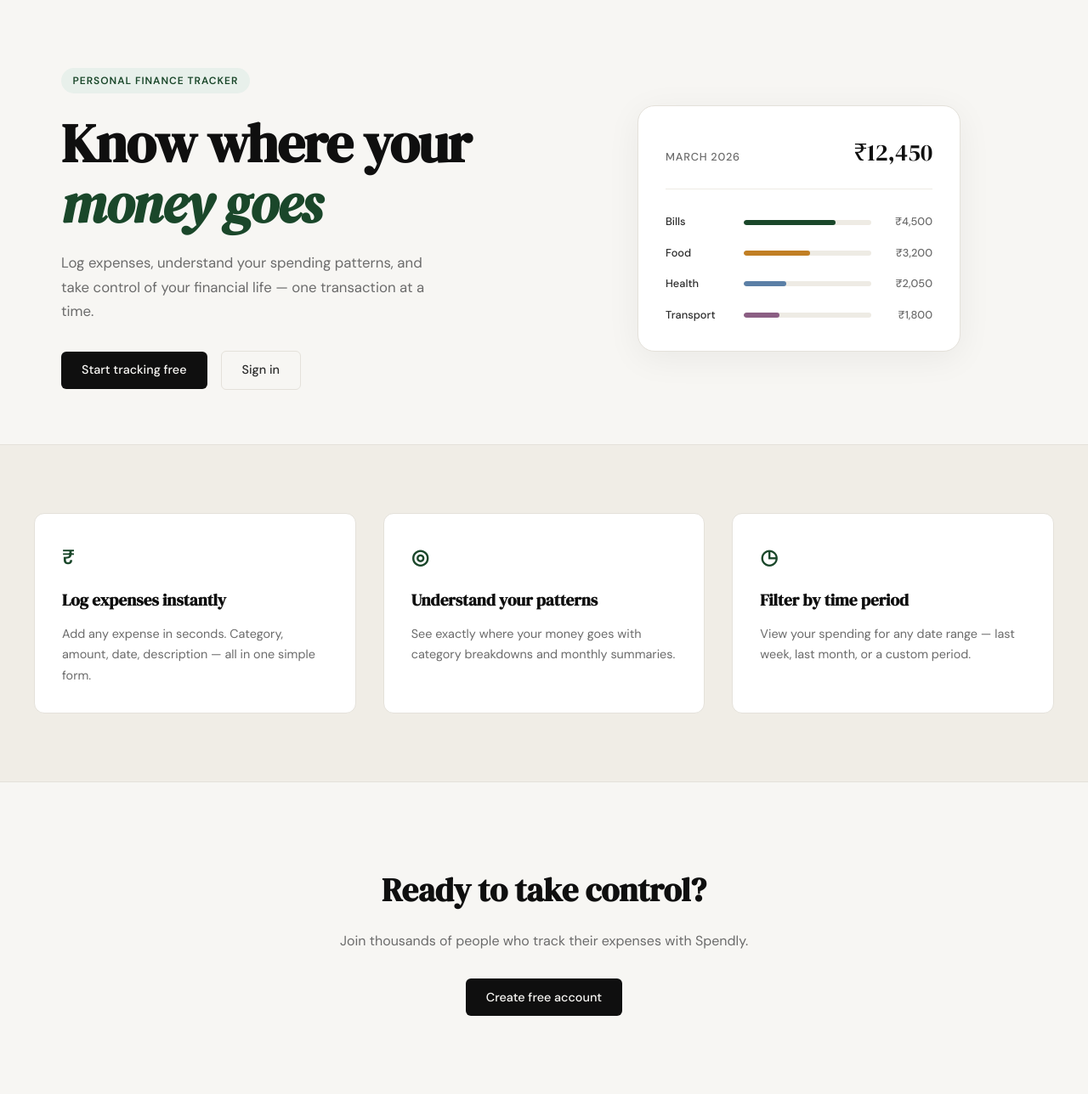
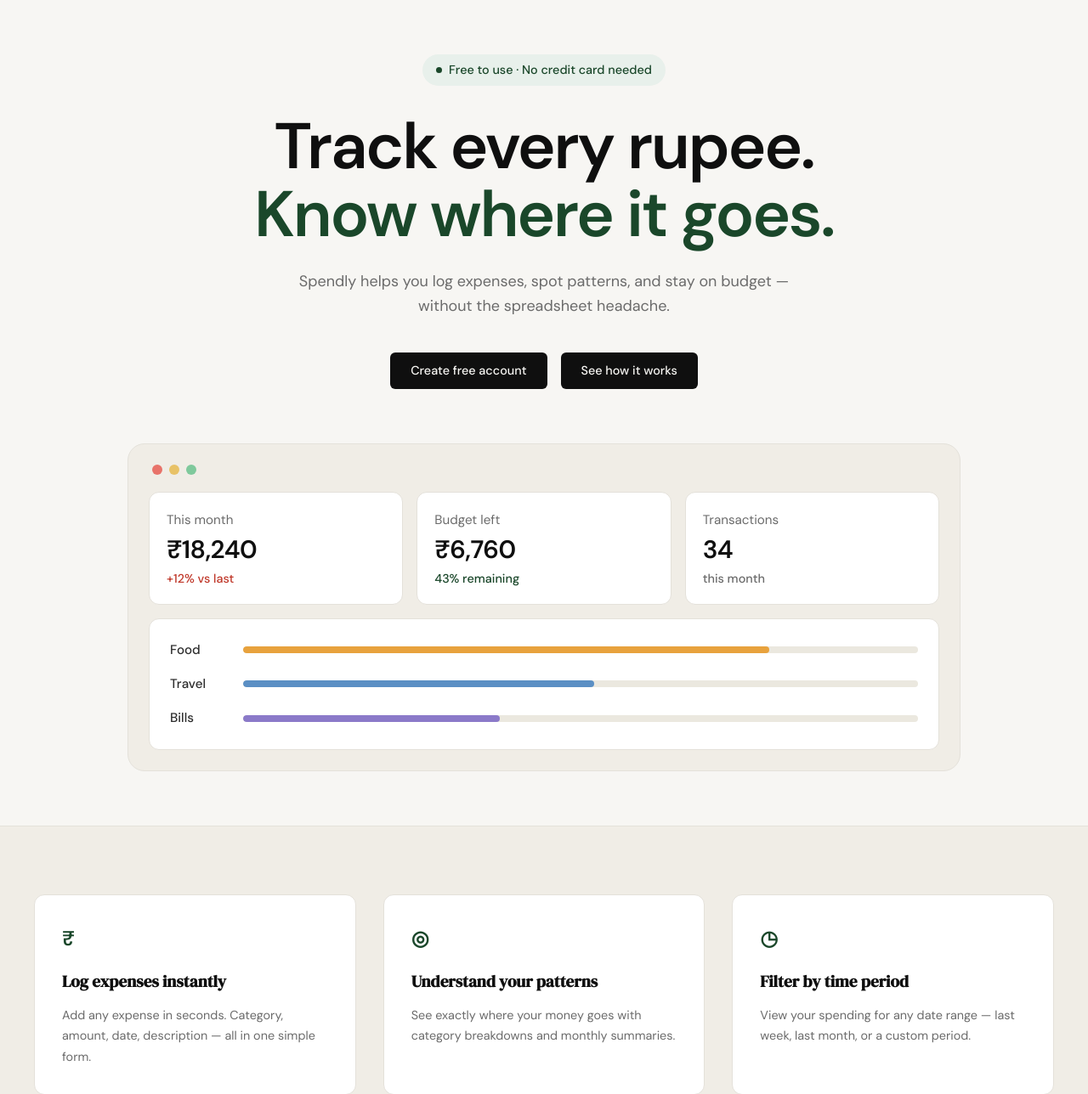
Before and after one commit to mohitmanchanda91/ExpenseTracker, a Flask app: page / in a window 1280 px wide. Shown: the part 61-1349 px from the top of the page at 85% size. Run offline with Flask 3, Linux system fonts and the light colour scheme.

Commit message:
landing: add youtube modal on see how it works click

```diff
--- a/static/css/style.css
+++ b/static/css/style.css
@@ -133,137 +133,193 @@ a { color: inherit; text-decoration: none; }
 /* ------------------------------------------------------------------ */
 
 .hero {
-    padding: 5rem 2rem 4rem;
-    display: grid;
-    grid-template-columns: 1fr 1fr;
-    gap: 4rem;
-    align-items: center;
+    padding: 4rem 2rem 4rem;
     max-width: var(--max-width);
+    margin: 0 auto;
+    text-align: center;
+}
+
+.hero-inner {
+    max-width: 820px;
     margin: 0 auto;
 }
 
 .hero-badge {
-    display: inline-block;
+    display: inline-flex;
+    align-items: center;
+    gap: 0.5rem;
     background: var(--accent-light);
     color: var(--accent);
-    font-size: 0.75rem;
-    font-weight: 600;
-    letter-spacing: 0.08em;
-    text-transform: uppercase;
-    padding: 0.35rem 0.85rem;
+    font-size: 0.9rem;
+    font-weight: 500;
+    letter-spacing: 0;
+    text-transform: none;
+    padding: 0.45rem 1rem;
     border-radius: 999px;
+    margin-bottom: 2rem;
+}
+
+.hero-badge-dot {
+    width: 7px;
+    height: 7px;
+    border-radius: 50%;
+    background: var(--accent);
+    display: inline-block;
+}
+
+.hero-title {
+    font-family: var(--font-body);
+    font-weight: 700;
+    font-size: clamp(2.5rem, 6.2vw, 4.75rem);
+    line-height: 1.05;
+    letter-spacing: -0.03em;
+    color: var(--ink);
     margin-bottom: 1.5rem;
 }
 
-.hero-title {
-    font-family: var(--font-display);
-    font-size: clamp(2.5rem, 5vw, 4rem);
-    line-height: 1.1;
-    letter-spacing: -0.02em;
-    color: var(--ink);
-    margin-bottom: 1.25rem;
-}
-
-.hero-title em {
-    font-style: italic;
+.hero-title-accent {
     color: var(--accent);
+    font-style: normal;
 }
 
 .hero-subtitle {
-    font-size: 1.05rem;
+    font-size: 1.125rem;
     color: var(--ink-muted);
-    line-height: 1.7;
-    max-width: 460px;
-    margin-bottom: 2rem;
+    line-height: 1.6;
+    max-width: 620px;
+    margin: 0 auto 2.5rem;
 }
 
 .hero-actions {
     display: flex;
     gap: 1rem;
-    align-items: center;
+    justify-content: center;
+    margin-bottom: 4rem;
+}
+
+.hero-btn {
+    padding: 1rem 1.75rem;
+    border-radius: 999px;
+    font-size: 1rem;
+    font-weight: 600;
 }
 
 /* ------------------------------------------------------------------ */
-/* Mock card (hero visual)                                             */
+/* Mock browser window (hero visual)                                   */
 /* ------------------------------------------------------------------ */
 
 .hero-visual {
-    display: flex;
-    justify-content: center;
+    max-width: 980px;
+    margin: 0 auto;
 }
 
-.mock-card {
+.mock-window {
+    background: var(--paper-warm);
+    border: 1px solid var(--border);
+    border-radius: var(--radius-lg);
+    padding: 1.5rem;
+    text-align: left;
+}
+
+.mock-window-dots {
+    display: flex;
+    gap: 0.5rem;
+    margin-bottom: 1.25rem;
+    padding: 0 0.25rem;
+}
+
+.mock-dot {
+    width: 12px;
+    height: 12px;
+    border-radius: 50%;
+    display: inline-block;
+}
+
+.mock-dot-red { background: #e8736a; }
+.mock-dot-yellow { background: #e8c267; }
+.mock-dot-green { background: #7fc99c; }
+
+.mock-stats {
+    display: grid;
+    grid-template-columns: repeat(3, 1fr);
+    gap: 1rem;
+    margin-bottom: 1rem;
+}
+
+.mock-stat {
     background: var(--paper-card);
     border: 1px solid var(--border);
-    border-radius: var(--radius-lg);
-    padding: 2rem;
-    width: 100%;
-    max-width: 380px;
-    box-shadow: 0 8px 40px rgba(0,0,0,0.06);
+    border-radius: var(--radius-md);
+    padding: 1.25rem 1.25rem 1.1rem;
+    display: flex;
+    flex-direction: column;
+    gap: 0.4rem;
 }
 
-.mock-card-header {
-    display: flex;
-    justify-content: space-between;
-    align-items: baseline;
-    margin-bottom: 1.75rem;
-    padding-bottom: 1.25rem;
-    border-bottom: 1px solid var(--border-soft);
+.mock-stat-label {
+    font-size: 0.95rem;
+    color: var(--ink-muted);
+    text-transform: none;
+    letter-spacing: 0;
+    font-weight: 400;
 }
 
-.mock-label {
-    font-size: 0.8rem;
-    font-weight: 500;
-    color: var(--ink-muted);
-    text-transform: uppercase;
-    letter-spacing: 0.06em;
+.mock-stat-value {
+    font-family: var(--font-body);
+    font-weight: 700;
+    font-size: 1.85rem;
+    color: var(--ink);
+    line-height: 1.1;
+    letter-spacing: -0.02em;
 }
 
-.mock-total {
-    font-family: var(--font-display);
-    font-size: 1.75rem;
-    color: var(--ink);
+.mock-stat-meta {
+    font-size: 0.9rem;
+    color: var(--ink-muted);
+    font-weight: 500;
 }
 
-.mock-bars { display: flex; flex-direction: column; gap: 1rem; }
+.mock-stat-meta-down { color: var(--danger); }
+.mock-stat-meta-up { color: var(--accent); }
+
+.mock-bars {
+    background: var(--paper-card);
+    border: 1px solid var(--border);
+    border-radius: var(--radius-md);
+    padding: 1.5rem;
+    display: flex;
+    flex-direction: column;
+    gap: 1rem;
+}
 
 .mock-bar-row {
     display: grid;
-    grid-template-columns: 80px 1fr 60px;
+    grid-template-columns: 70px 1fr;
     align-items: center;
-    gap: 0.75rem;
+    gap: 1rem;
 }
 
 .mock-cat {
-    font-size: 0.8rem;
+    font-size: 0.95rem;
+    color: var(--ink-soft);
     font-weight: 500;
-    color: var(--ink-soft);
 }
 
 .mock-bar-track {
-    height: 6px;
-    background: var(--border-soft);
+    height: 8px;
+    background: #ebe8df;
     border-radius: 999px;
     overflow: hidden;
 }
 
 .mock-bar {
     height: 100%;
-    background: var(--accent);
     border-radius: 999px;
-    transition: width 0.6s ease;
 }
 
-.mock-bar-2 { background: var(--accent-2); }
-.mock-bar-3 { background: var(--cat-transport); }
-.mock-bar-4 { background: var(--cat-entertainment); }
-
-.mock-amt {
-    font-size: 0.8rem;
-    font-weight: 500;
-    color: var(--ink-muted);
-    text-align: right;
-}
+.mock-bar-food { background: #e8a23d; }
+.mock-bar-travel { background: #5b8fc4; }
+.mock-bar-bills { background: #8b7ac9; }
 
 /* ------------------------------------------------------------------ */
 /* Buttons                                                             */
@@ -885,16 +941,15 @@ a { color: inherit; text-decoration: none; }
 /* ------------------------------------------------------------------ */
 
 @media (max-width: 900px) {
-    .hero {
-        grid-template-columns: 1fr;
-        text-align: center;
-    }
-
     .hero-subtitle { max-width: 100%; }
-    .hero-actions { justify-content: center; }
-    .hero-visual { display: none; }
 
     .features-inner { grid-template-columns: 1fr; }
+}
+
+@media (max-width: 700px) {
+    .mock-stats { grid-template-columns: 1fr; }
+    .hero-actions { flex-direction: column; align-items: stretch; }
+    .hero-btn { width: 100%; text-align: center; }
 }
 
 @media (max-width: 600px) {
--- a/templates/landing.html
+++ b/templates/landing.html
@@ -4,57 +4,115 @@
 
 {% block content %}
 
+<style>
+    .modal-overlay {
+        position: fixed;
+        inset: 0;
+        background: rgba(0, 0, 0, 0.72);
+        display: flex;
+        align-items: center;
+        justify-content: center;
+        z-index: 1000;
+        padding: 1.5rem;
+    }
+    .modal-overlay[hidden] { display: none; }
+    .modal-content {
+        position: relative;
+        width: 100%;
+        max-width: 900px;
+        background: #000;
+        border-radius: 12px;
+        overflow: hidden;
+        box-shadow: 0 20px 60px rgba(0, 0, 0, 0.4);
+    }
+    .modal-close {
+        position: absolute;
+        top: -2.75rem;
+        right: 0;
+        background: transparent;
+        border: none;
+        color: #fff;
+        font-size: 1.75rem;
+        line-height: 1;
+        cursor: pointer;
+        padding: 0.25rem 0.6rem;
+    }
+    .modal-close:hover { opacity: 0.75; }
+    .modal-video-wrap {
+        position: relative;
+        width: 100%;
+        aspect-ratio: 16 / 9;
+    }
+    .modal-video {
+        position: absolute;
+        inset: 0;
+        width: 100%;
+        height: 100%;
+        border: 0;
+    }
+</style>
+
 <section class="hero">
     <div class="hero-inner">
-        <div class="hero-badge">Personal Finance Tracker</div>
+        <span class="hero-badge">
+            <span class="hero-badge-dot"></span>
+            Free to use · No credit card needed
+        </span>
         <h1 class="hero-title">
-            Know where your<br>
-            <em>money goes</em>
+            Track every rupee.<br>
+            <span class="hero-title-accent">Know where it goes.</span>
         </h1>
         <p class="hero-subtitle">
-            Log expenses, understand your spending patterns,
-            and take control of your financial life —
-            one transaction at a time.
+            Spendly helps you log expenses, spot patterns, and stay
+            on budget — without the spreadsheet headache.
         </p>
         <div class="hero-actions">
-            <a href="{{ url_for('register') }}" class="btn-primary">Start tracking free</a>
-            <a href="{{ url_for('login') }}" class="btn-ghost">Sign in</a>
+            <a href="{{ url_for('register') }}" class="btn-primary hero-btn">Create free account</a>
+            <a href="#" class="btn-primary hero-btn" data-modal-open="howItWorksModal">See how it works</a>
         </div>
     </div>
     <div class="hero-visual">
-        <div class="mock-card">
-            <div class="mock-card-header">
-                <span class="mock-label">March 2026</span>
-                <span class="mock-total">₹12,450</span>
+        <div class="mock-window">
+            <div class="mock-window-dots">
+                <span class="mock-dot mock-dot-red"></span>
+                <span class="mock-dot mock-dot-yellow"></span>
+                <span class="mock-dot mock-dot-green"></span>
+            </div>
+            <div class="mock-stats">
+                <div class="mock-stat">
+                    <span class="mock-stat-label">This month</span>
+                    <span class="mock-stat-value">₹18,240</span>
+                    <span class="mock-stat-meta mock-stat-meta-down">+12% vs last</span>
+                </div>
+                <div class="mock-stat">
+                    <span class="mock-stat-label">Budget left</span>
+                    <span class="mock-stat-value">₹6,760</span>
+                    <span class="mock-stat-meta mock-stat-meta-up">43% remaining</span>
+                </div>
+                <div class="mock-stat">
+                    <span class="mock-stat-label">Transactions</span>
+                    <span class="mock-stat-value">34</span>
+                    <span class="mock-stat-meta">this month</span>
+                </div>
             </div>
             <div class="mock-bars">
                 <div class="mock-bar-row">
+                    <span class="mock-cat">Food</span>
+                    <div class="mock-bar-track">
+                        <div class="mock-bar mock-bar-food" style="width: 78%"></div>
+                    </div>
+                </div>
+                <div class="mock-bar-row">
+                    <span class="mock-cat">Travel</span>
+                    <div class="mock-bar-track">
+                        <div class="mock-bar mock-bar-travel" style="width: 52%"></div>
+                    </div>
+                </div>
+                <div class="mock-bar-row">
                     <span class="mock-cat">Bills</span>
                     <div class="mock-bar-track">
-                        <div class="mock-bar" style="width: 72%"></div>
+                        <div class="mock-bar mock-bar-bills" style="width: 38%"></div>
                     </div>
-                    <span class="mock-amt">₹4,500</span>
-                </div>
-                <div class="mock-bar-row">
-                    <span class="mock-cat">Food</span>
-                    <div class="mock-bar-track">
-                        <div class="mock-bar mock-bar-2" style="width: 52%"></div>
-                    </div>
-                    <span class="mock-amt">₹3,200</span>
-                </div>
-                <div class="mock-bar-row">
-                    <span class="mock-cat">Health</span>
-                    <div class="mock-bar-track">
-                        <div class="mock-bar mock-bar-3" style="width: 33%"></div>
-                    </div>
-                    <span class="mock-amt">₹2,050</span>
-                </div>
-                <div class="mock-bar-row">
-                    <span class="mock-cat">Transport</span>
-                    <div class="mock-bar-track">
-                        <div class="mock-bar mock-bar-4" style="width: 28%"></div>
-                    </div>
-                    <span class="mock-amt">₹1,800</span>
                 </div>
             </div>
         </div>
@@ -89,4 +147,49 @@
     </div>
 </section>
 
+<div class="modal-overlay" id="howItWorksModal" hidden>
+    <div class="modal-content" role="dialog" aria-modal="true" aria-label="How Spendly works">
+        <button class="modal-close" type="button" data-modal-close aria-label="Close">&times;</button>
+        <div class="modal-video-wrap">
+            <iframe class="modal-video"
+                    data-video-src="https://www.youtube.com/embed/dQw4w9WgXcQ?autoplay=1&rel=0"
+                    src=""
+                    title="How Spendly works"
+                    allow="accelerometer; autoplay; clipboard-write; encrypted-media; gyroscope; picture-in-picture"
+                    allowfullscreen></iframe>
+        </div>
+    </div>
+</div>
+
+<script>
+    (function () {
+        var modal = document.getElementById('howItWorksModal');
+        if (!modal) return;
+        var iframe = modal.querySelector('.modal-video');
+        var videoSrc = iframe.getAttribute('data-video-src');
+
+        function openModal() {
+            iframe.setAttribute('src', videoSrc);
+            modal.hidden = false;
+        }
+        function closeModal() {
+            modal.hidden = true;
+            iframe.setAttribute('src', '');
+        }
+
+        document.querySelectorAll('[data-modal-open="howItWorksModal"]').forEach(function (el) {
+            el.addEventListener('click', function (e) {
+                e.preventDefault();
+                openModal();
+            });
+        });
+
+        modal.addEventListener('click', function (e) {
+            if (e.target === modal || e.target.closest('[data-modal-close]')) {
+                closeModal();
+            }
+        });
+    })();
+</script>
+
 {% endblock %}
```
